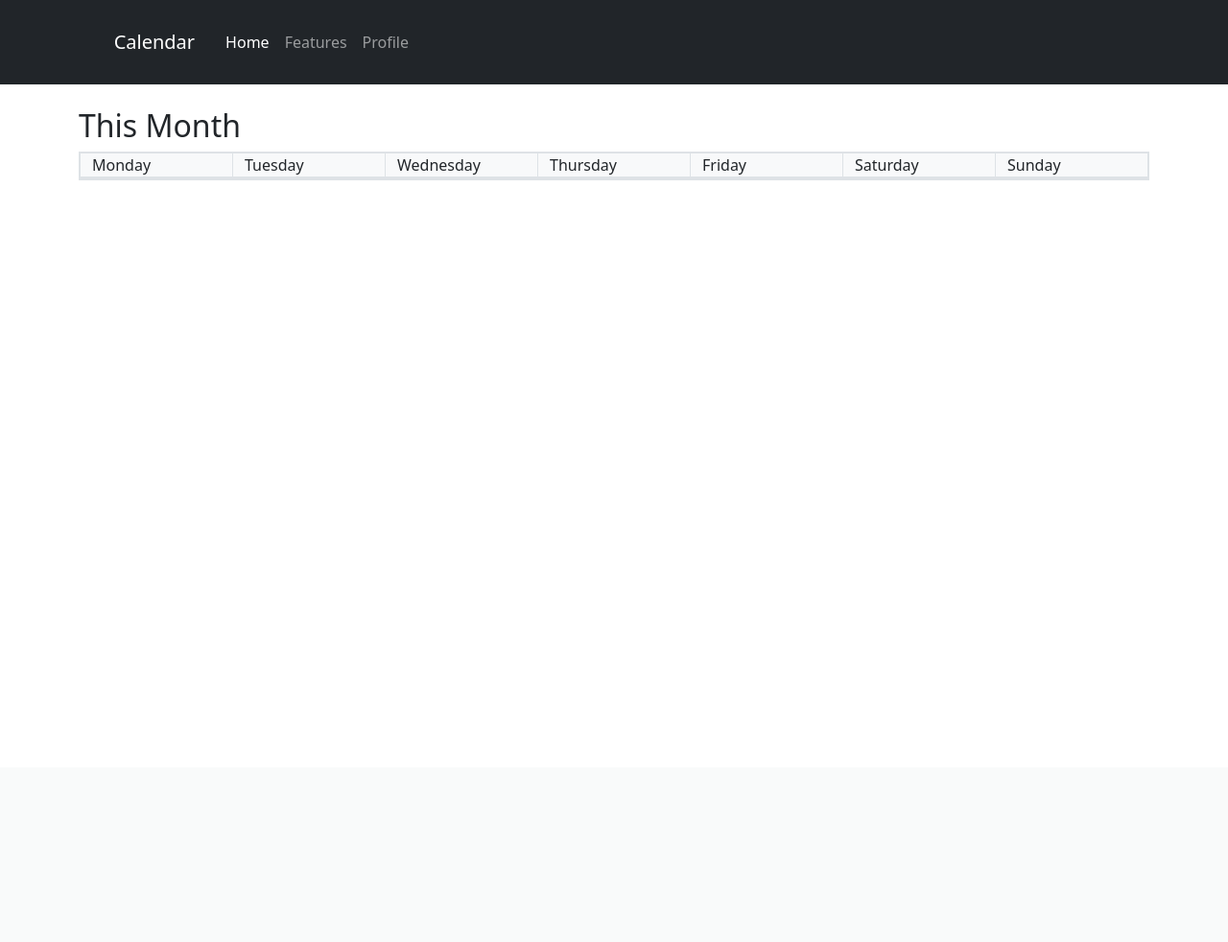
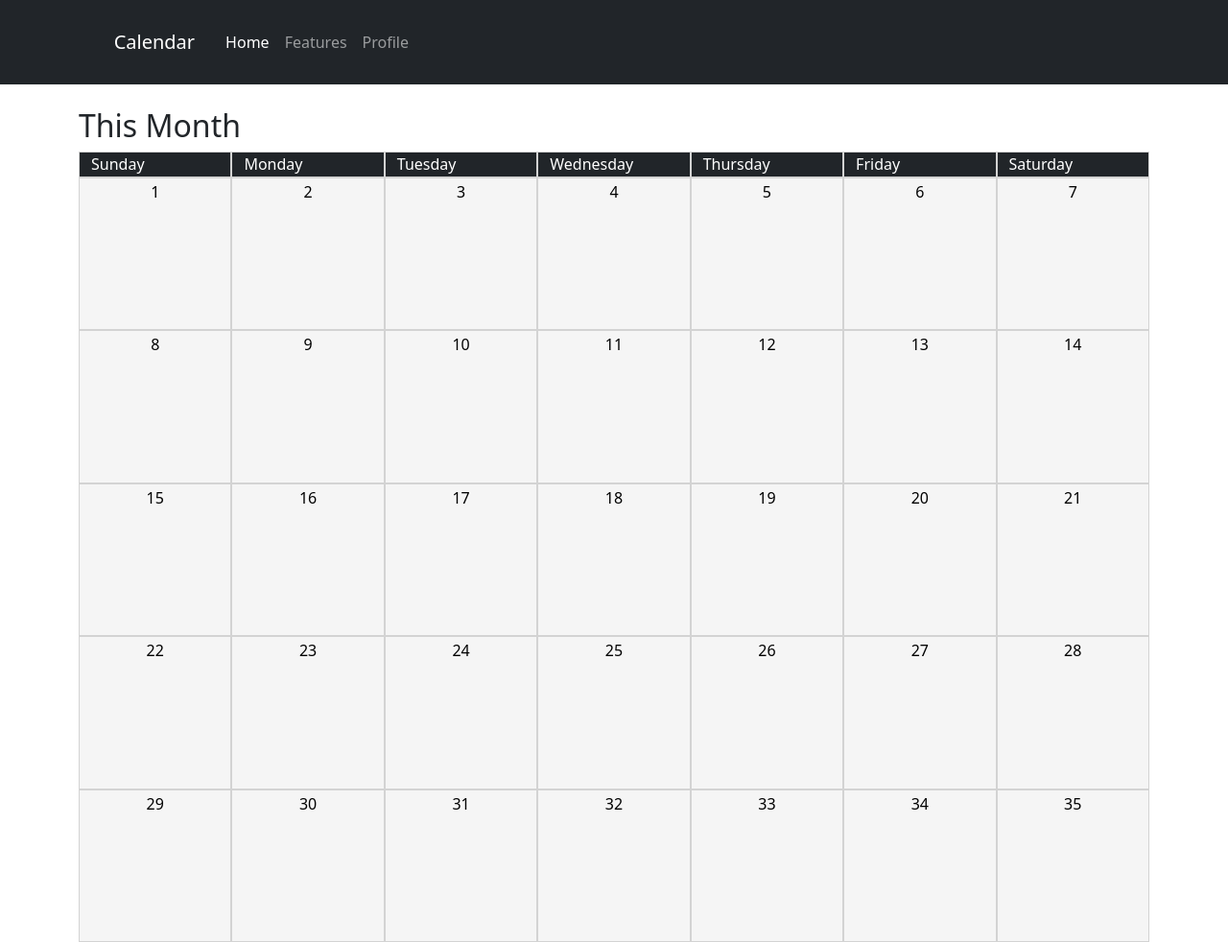
Before and after one commit to jjzsilva9/capstone, a Django app: page / in a window 1280 px wide. Shown: the whole page at 96% size. Before the commit the page ends 188 px from the top, so only its background shows below. Run offline with Django 3.2, Linux system fonts and the light colour scheme.

Commit message:
calendar done

```diff
--- a/icalendar/static/icalendar/styles.css
+++ b/icalendar/static/icalendar/styles.css
@@ -1,7 +1,15 @@
 .day {
-    height:200px;
+    aspect-ratio: 1/1;
+    background-color:whitesmoke;
+    border:solid lightgrey 1px;
+    display: inline-flex;
+    justify-content: center;
+    align-items: flex-start;
+    padding-top: 2px;
 }
 
-h2 {
-    color: red;
+.day-of-week > .col {
+    aspect-ratio: 6/1;
+    border:solid lightgrey 1px;
+    color: white;
 }
--- a/icalendar/templates/icalendar/index.html
+++ b/icalendar/templates/icalendar/index.html
@@ -3,24 +3,62 @@
 {% block body %}
 <br>
 <h2>This Month</h2>
-<div class="container bg-light border">
-    <div class="row days">
-        <div class="col border">Monday</div>
-        <div class="col border-top border-bottom">Tuesday</div>
-        <div class="col border">Wednesday</div>
-        <div class="col border-top border-bottom">Thursday</div>
-        <div class="col border">Friday</div>
-        <div class="col border-top border-bottom">Saturday</div>
-        <div class="col border">Sunday</div>
-    </div>
-    <div class="row week1">
-        <div class="day container col border"></div>
-        <div class="day container col border-top border-bottom"></div>
-        <div class="day container col border"></div>
-        <div class="day container col border-top border-bottom"></div>
-        <div class="day container col border"></div>
-        <div class="day container col border-top border-bottom"></div>
-        <div class="day container col border"></div>
+<div class="calendar container">
+    <div class="date-grid">
+        <div class="row day-of-week bg-dark">
+            <div class="col">Sunday</div>
+            <div class="col">Monday</div>
+            <div class="col">Tuesday</div>
+            <div class="col">Wednesday</div>
+            <div class="col">Thursday</div>
+            <div class="col">Friday</div>
+            <div class="col">Saturday</div>
+        </div>
+        <div class="row week1">
+            <button class="col day"><time datetime="">1</time></button>
+            <button class="col day"><time datetime="">2</time></button>
+            <button class="col day"><time datetime="">3</time></button>
+            <button class="col day"><time datetime="">4</time></button>
+            <button class="col day"><time datetime="">5</time></button>
+            <button class="col day"><time datetime="">6</time></button>
+            <button class="col day"><time datetime="">7</time></button>
+        </div>
+        <div class="row week2">
+            <button class="col day"><time datetime="">8</time></button>
+            <button class="col day"><time datetime="">9</time></button>
+            <button class="col day"><time datetime="">10</time></button>
+            <button class="col day"><time datetime="">11</time></button>
+            <button class="col day"><time datetime="">12</time></button>
+            <button class="col day"><time datetime="">13</time></button>
+            <button class="col day"><time datetime="">14</time></button>
+        </div>
+        <div class="row week3">
+            <button class="col day"><time datetime="">15</time></button>
+            <button class="col day"><time datetime="">16</time></button>
+            <button class="col day"><time datetime="">17</time></button>
+            <button class="col day"><time datetime="">18</time></button>
+            <button class="col day"><time datetime="">19</time></button>
+            <button class="col day"><time datetime="">20</time></button>
+            <button class="col day"><time datetime="">21</time></button>
+        </div>
+        <div class="row week4">
+            <button class="col day"><time datetime="">22</time></button>
+            <button class="col day"><time datetime="">23</time></button>
+            <button class="col day"><time datetime="">24</time></button>
+            <button class="col day"><time datetime="">25</time></button>
+            <button class="col day"><time datetime="">26</time></button>
+            <button class="col day"><time datetime="">27</time></button>
+            <button class="col day"><time datetime="">28</time></button>
+        </div>
+        <div class="row week5">
+            <button class="col day"><time datetime="">29</time></button>
+            <button class="col day"><time datetime="">30</time></button>
+            <button class="col day"><time datetime="">31</time></button>
+            <button class="col day"><time datetime="">32</time></button>
+            <button class="col day"><time datetime="">33</time></button>
+            <button class="col day"><time datetime="">34</time></button>
+            <button class="col day"><time datetime="">35</time></button>
+        </div>
     </div>
 </div>
 {% endblock %}
--- a/icalendar/templates/icalendar/layout.html
+++ b/icalendar/templates/icalendar/layout.html
@@ -4,7 +4,7 @@
 <head>
     <link href="https://cdn.jsdelivr.net/npm/bootstrap@5.1.3/dist/css/bootstrap.min.css" rel="stylesheet" integrity="sha384-1BmE4kWBq78iYhFldvKuhfTAU6auU8tT94WrHftjDbrCEXSU1oBoqyl2QvZ6jIW3" crossorigin="anonymous">
     <script src="https://cdn.jsdelivr.net/npm/bootstrap@5.1.3/dist/js/bootstrap.bundle.min.js" integrity="sha384-ka7Sk0Gln4gmtz2MlQnikT1wXgYsOg+OMhuP+IlRH9sENBO0LRn5q+8nbTov4+1p" crossorigin="anonymous"></script>
-    <link href="{% static 'styles.css' %}" rel="stylesheet">
+    <link href="{% static 'icalendar/styles.css' %}" rel="stylesheet">
     <title>{% block title %}Calendar{% endblock %}</title>
 </head>
 <body>
```
